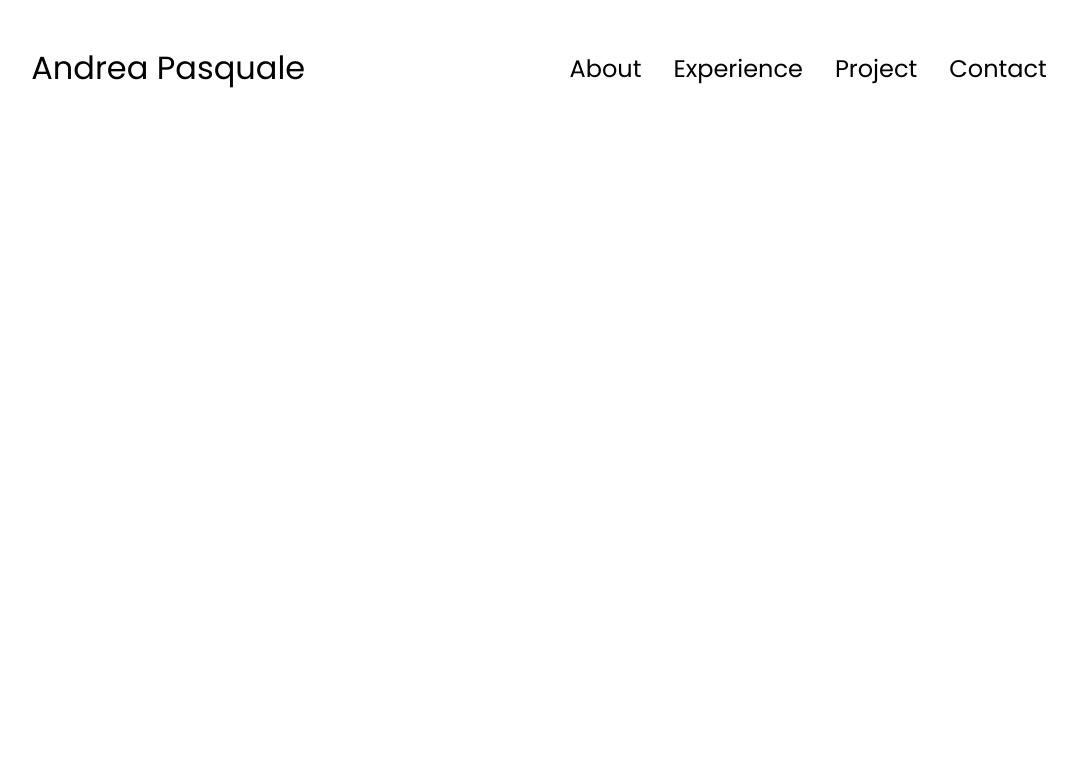
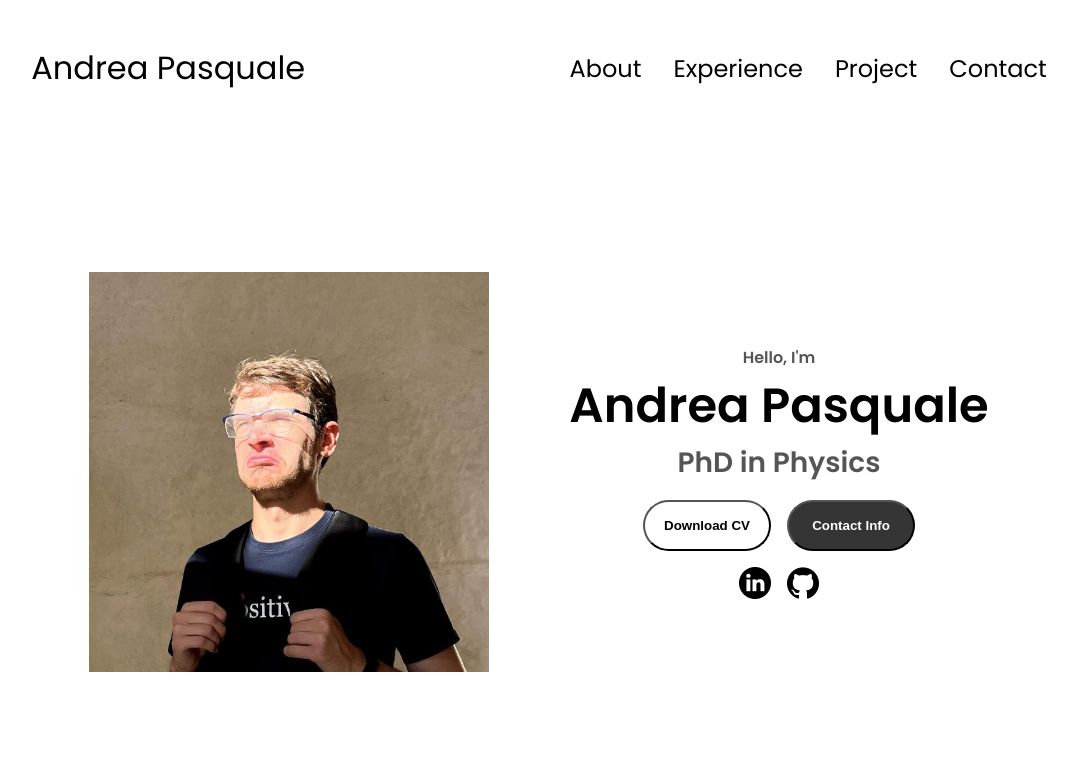
Before and after one commit to andrea-pasquale/andrea-pasquale.github.io, a plain HTML site: page index.html in a window 1280 px wide. Shown: the whole page, without its empty margins (101-1178 px from the left). Drawn offline with Linux system fonts and the light colour scheme.

Commit message:
feat: first draft for profile section

```diff
--- a/index.html
+++ b/index.html
@@ -37,6 +37,31 @@
         <li><a href="#contact" onclick="toggleMenu()"> Contact</a></li>
       </div>
   </nav>
+  <section id="profile">
+    <div class="section__pic-container">
+      <img src="./assets/profile-pic.png" alt="Andrea Pasquale profile picture">
+    </div>
+    <div class="section__text">
+      <p class="section__text__p1">Hello, I'm</p>
+      <h1 class="title"> Andrea Pasquale</h1>
+      <p class="section__text__p2">PhD in Physics</p>
+      <div class="btn-container">
+        <button class="btn btn-color-2" onclick="window.open('./assets/cv.pdf')">
+          Download CV
+        </button>
+        <button class="btn btn-color-1" onclick="location.href='./#contact'">
+          Contact Info
+        </button>
+      </div>
+      <div id="socials-container">
+        <img src="./assets/linkedin.png" alt="My Linkedin profile" class="icon"
+          onclick="location.href='https://www.linkedin.com/in/andreapasquale/?locale=en_US'">
+        <img src="./assets/github.png" alt="My GitHub profile" class="icon"
+          onclick="location.href='https://github.com/andrea-pasquale'">
+      </div>
+
+    </div>
+  </section>
   <script src="script.js"></script>
 </body>
 
--- a/style.css
+++ b/style.css
@@ -150,3 +150,121 @@ a:hover {
 .hamburger-icon span:first-child {
   transform: none;
 }
+
+
+/* SECTIONS */
+
+section {
+  padding-top: 4vh;
+  height: 96vh;
+  margin: 0 10rem;
+  box-sizing: border-box;
+  min-height: fit-content;
+}
+
+.section-container {
+  display: flex;
+}
+
+/* PROFILE SECTION */
+
+#profile {
+  display: flex;
+  justify-content: center;
+  gap: 5rem;
+  height: 80vh;
+}
+
+.section__pic-container {
+  display: flex;
+  height: 400px;
+  width: 400px;
+  margin: auto 0;
+}
+
+.section__text {
+  align-self: center;
+  text-align: center;
+}
+
+.section__text p {
+  font-weight: 600;
+}
+
+.section__text__p1 {
+  text-align: center;
+}
+
+.section__text__p2 {
+  font-size: 1.75rem;
+  margin-bottom: 1rem;
+}
+
+.title {
+  font-size: 3rem;
+  text-align: center;
+}
+
+#socials-container {
+  display: flex;
+  justify-content: center;
+  margin-top: 1rem;
+  gap: 1rem;
+}
+
+/* ICONS */
+
+.icon {
+  cursor: pointer;
+  height: 2rem;
+}
+
+/* BUTTONS */
+
+.btn-container {
+  display: flex;
+  justify-content: center;
+  gap: 1rem;
+}
+
+.btn {
+  font-weight: 600;
+  transition: all 300ms ease;
+  padding: 1rem;
+  width: 8rem;
+  border-radius: 2rem;
+}
+
+.btn-color-1,
+.btn-color-2 {
+  color: rgb(53, 53, 53) 0.1rem solid;
+}
+
+
+.btn-color-1:hover,
+.btn-color-2:hover {
+  cursor: pointer;
+}
+
+
+.btn-color-1,
+.btn-color-2:hover {
+  background: rgb(53, 53, 53);
+  color: white;
+}
+
+.btn-color-1:hover {
+  background: rgb(0, 0, 0);
+}
+
+.btn-color-2 {
+  background: none;
+}
+
+.btn-color-2:hover {
+  border: rgb(255, 255, 255) 0.1rem solid;
+}
+
+.btn-container {
+  gap: 1rem;
+}
```
Also changed, not shown: assets/github.png (added), assets/linkedin.png (added), assets/profile-pic.png (added).
